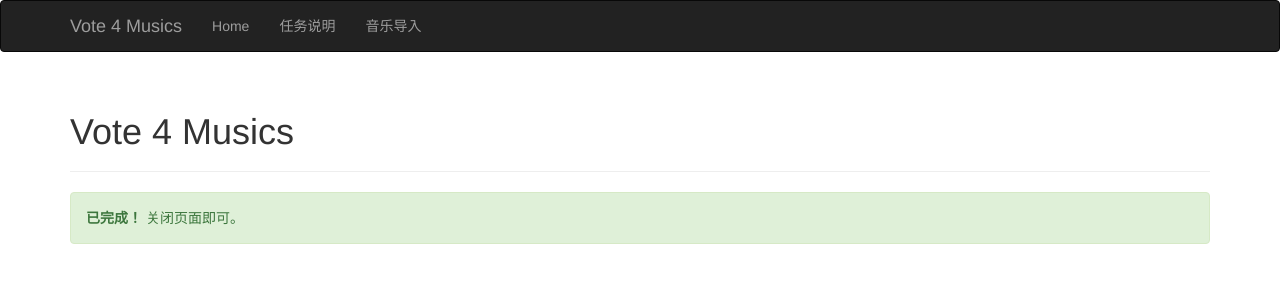
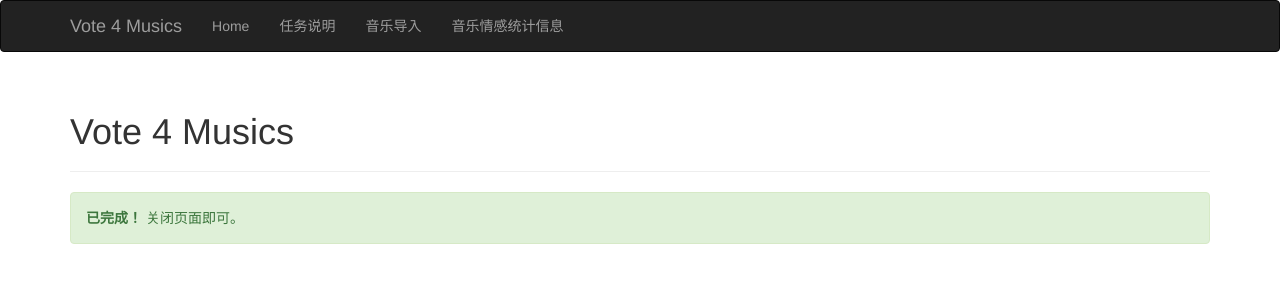
Before and after one commit to xietx1995/VoteForMusics, a Flask app: page /finish in a window 1280 px wide. Shown: the top 300 px of the page. Run offline with Flask 2, Linux system fonts and the light colour scheme; some libraries are stand-ins or nearby versions.

Commit message:
add a navigation item to show musics information

```diff
--- a/templates/base.html
+++ b/templates/base.html
@@ -28,6 +28,7 @@
                 <li><a href="/">Home</a></li>
                 <li><a href="{{ url_for('guide') }}">任务说明</a></li>
                 <li><a href="{{ url_for('import_musics') }}">音乐导入</a></li>
+                <li><a href="{{ url_for('import_musics') }}">音乐情感统计信息</a></li>
             </ul>
         </div>
     </div>
```
